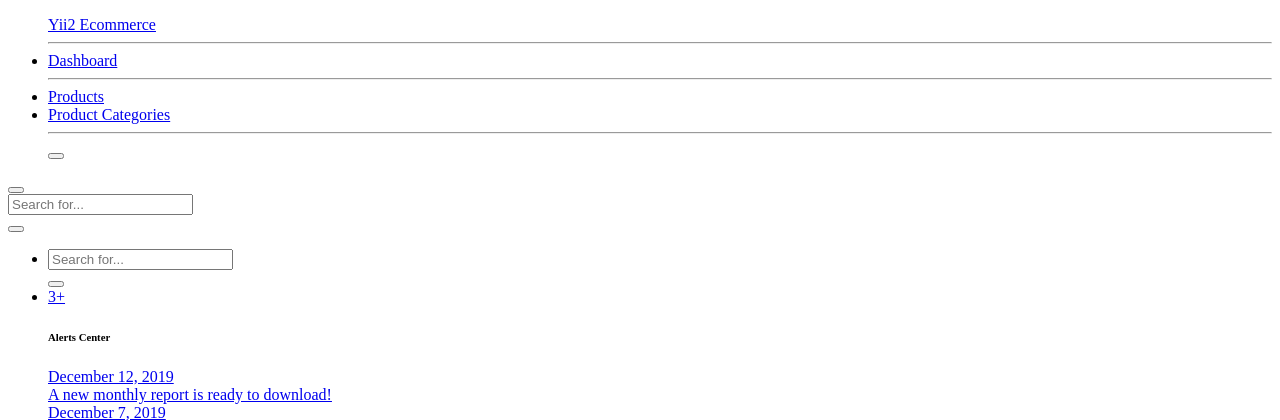
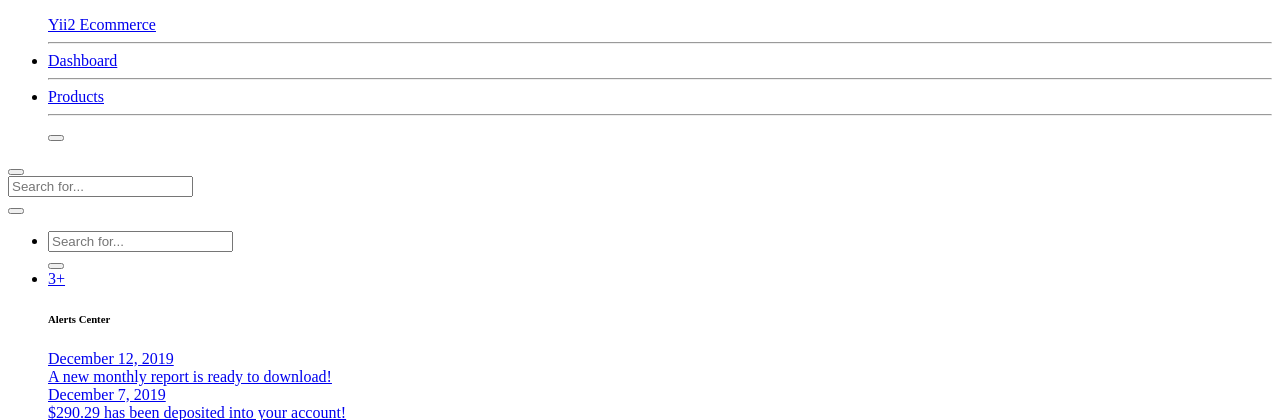
Before and after one commit to Nurlyy/yii2-ecommerce, a Yii app: template backend/views/site/index.php in a window 1280 px wide. Shown: the top 420 px of the page. Run offline with PHP 8.4 and a stand-in for Yii, Linux system fonts and the light colour scheme; the template is opened without the code that fills it, so the values that code supplies are empty; some libraries are stand-ins or nearby versions.

Commit message:
Remove Catogories from backend menu item

```diff
--- a/backend/views/layouts/main.php
+++ b/backend/views/layouts/main.php
@@ -57,13 +57,6 @@
                 <a class="nav-link" href="<?php echo Url::to('/product/index') ?>">
                     <i class="fas fa-fw fa-chart-area"></i>
                     <span>Products</span></a>
-            </li>
-
-            <!-- Nav Item - Tables -->
-            <li class="nav-item">
-                <a class="nav-link" href="tables.html">
-                    <i class="fas fa-fw fa-table"></i>
-                    <span>Product Categories</span></a>
             </li>
 
             <!-- Divider -->
--- a/frontend/config/main.php
+++ b/frontend/config/main.php
@@ -8,6 +8,7 @@
 
 return [
     'id' => 'app-frontend',
+    'name' => 'Yii2 Ecommerce',
     'basePath' => dirname(__DIR__),
     'bootstrap' => ['log'],
     'controllerNamespace' => 'frontend\controllers',
```
